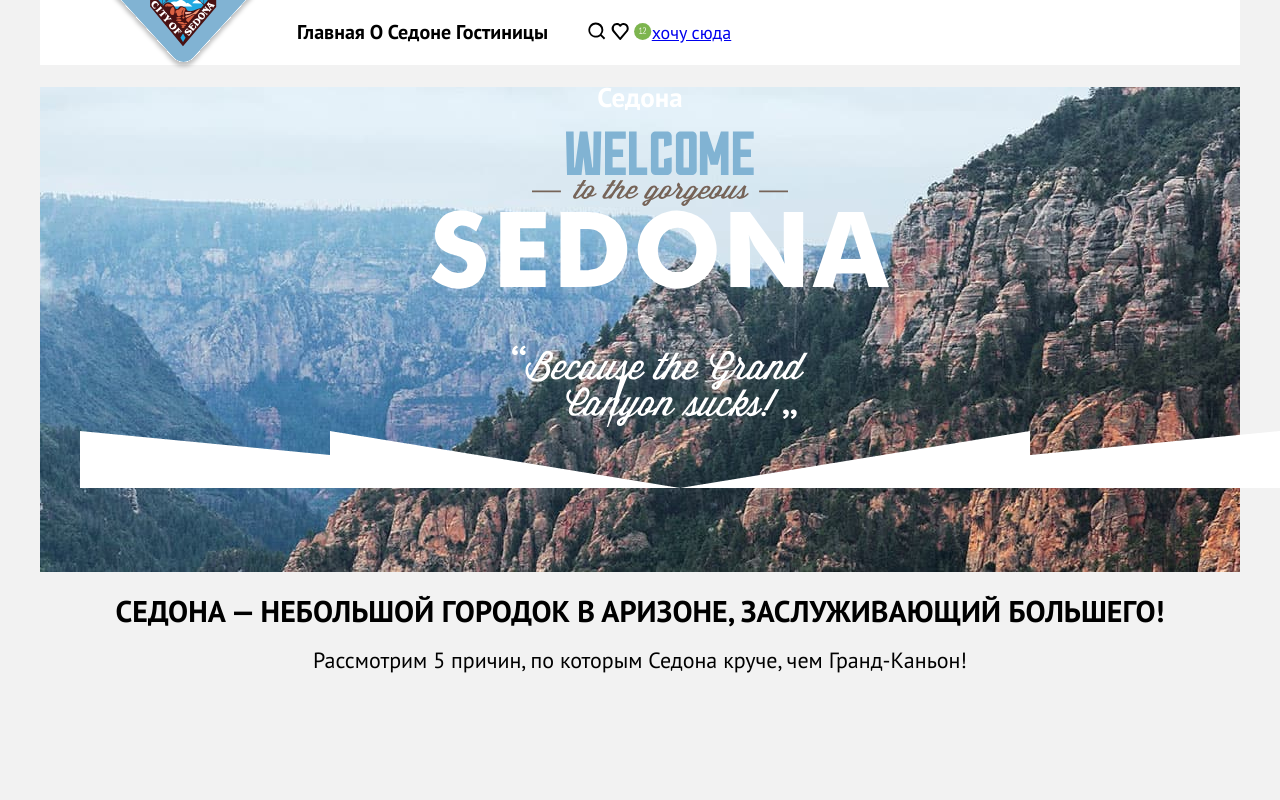
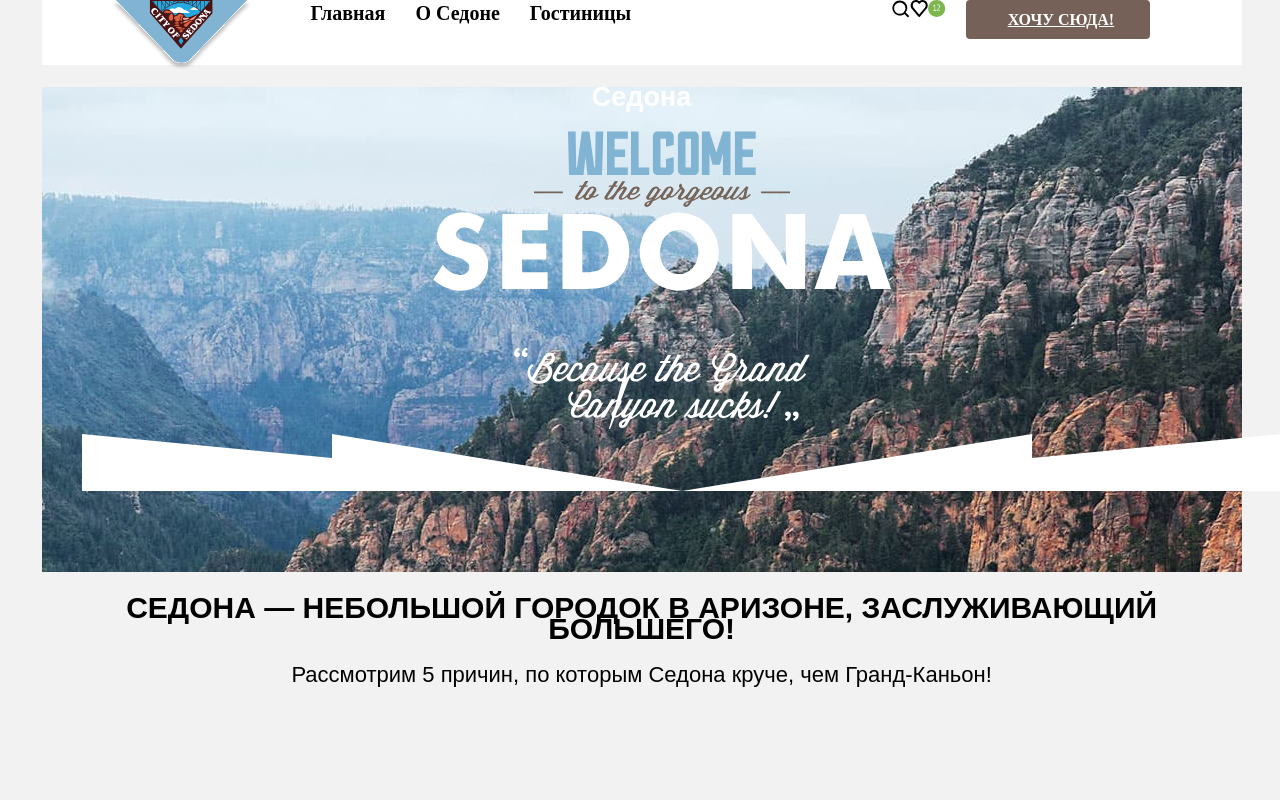
Before and after one commit to htmlacademy-htmlcss/2065575-sedona-34, a plain HTML site: page index.html in a window 1280 px wide. Shown: the top 800 px of the page. Drawn offline with Linux system fonts and the light colour scheme; a web font is replaced by a local one.

Commit message:
Добавляет код

```diff
--- a/index.html
+++ b/index.html
@@ -6,46 +6,52 @@
     <link rel="stylesheet" href="styles/styles.css">
   </head>
   <body>
-    <header>
-      <a href="/" class="logo">
+    <div class="container">
+      <header class="menu-header">
+        <a href="/" class="navigation-logo">
           <img class="logo-header" src="images/header/logohhg.svg" alt="Лого">
         </a>
-      <ul class="menu-top">
-        <li class="menu-top-ltem">
-          <a class="menu" href="#">Главная</a>
+        <nav class="navigation-left">
+          <ul class="navigation-left-top">
+            <li class="navigation-left-ltem">
+              <a class="menu-left" href="#">Главная</a>
             </li>
-        <li class="menu-top-ltem">
-          <a class="menu" href="#">О Седоне</a>
+            <li class="navigation-left-ltem">
+              <a class="menu-left" href="#">О Седоне</a>
             </li>
-        <li class="menu-top-ltem">
-          <a class="menu" href="catalog.html">Гостиницы</a>
+            <li class="navigation-left-ltem">
+              <a class="menu-left" href="catalog.html">Гостиницы</a>
             </li>
           </ul>
-      <ul class="custom-menu-top">
-        <li class="custom-menu-ltem">
-          <a class="custom-menu-link" href="catalog.html">
-            <img class="custom-menu-search" width="18" height="18" src="images/header/Поиск.svg" alt="Поиск">
+        </nav>
+        <nav class="navigation-right">
+          <ul class="navigation-right-top">
+            <li class="navigation-right-ltem">
+              <a class="navigation-right-link" href="catalog.html">
+                <img class="navigation-right-menu" width="18" height="18" src="images/header/Поиск.svg" alt="Поиск">
               </a>
             </li>
-        <li class="custom-menu-ltem">
-          <a class="custom-menu-link" href="#">
-            <img class="custom-menu-favorite" width="18" height="17" src="images/header/сердце.svg" alt="Сердце">
+            <li class="navigation-right-ltem">
+              <a class="navigation-right-link" href="#">
+                <img class="navigation-right-menu" width="18" height="17" src="images/header/сердце.svg" alt="Сердце">
               </a>
             </li>
-        <li class="custom-menu-ltem">
-          <a class="custom-menu-link" href="#">
-            <img class="custom-menu-tsyfra" width="18" height="17" src="images/header/Цифра.svg" alt="Число">
+            <li class="navigation-right-ltem">
+              <a class="navigation-right-link" href="#">
+                <img class="navigation-right-menu" width="18" height="17" src="images/header/Цифра.svg" alt="Число">
               </a>
             </li>
+            <li class="navigation-right-ltem navigation-button">
+              <a class="navigation-right-link button" href="#">хочу сюда!</a>
+            </li>
           </ul>
-      <div id="menu-button">
-        <a class="menu-button-roctanglo" href="#">хочу сюда</a>
-      </div>
+        </nav>
       </header>
 
-    <main class="index">
+      <main class="main-container main-index">
+        <div class="pege-container">
           <section class="hero">
-        <h1 class="visually-hidden">Седона</h1>
+            <h2 class="visually-hidden">Седона</h2>
             <ul class="hero-list">
               <li class="hero-ltem">
                 <img class="logo-WELCOME" width="188" height="45" src="images/main/WELCOME.svg" alt="WELCOME">
@@ -67,15 +73,15 @@
             <p class="divider-text">Рассмотрим 5 причин, по которым Седона круче, чем Гранд-Каньон!</p>
           </section>
 
-      <section class="advantages">
           <h1 class="visually-hidden">преимущество</h1>
+          <div class="advantages">
             <div class="advantages-background">
-          <h2 class="advantages-title">Настоящий городок</h2>
+              <h2 class="advantages-description title">Настоящий городок</h2>
               <p class="advantages-description">— №1 —</p>
-          <p class="advantages-description-text">Седона — не аттракцион для туристов, там течёт своя жизнь</p>
+              <p class="advantages-description text">Седона — не аттракцион для туристов, там течёт своя жизнь</p>
+            </div>
               <img class="photo" width="800" height="384" src="images/main/photo-1.jpg" alt="photo">
           </div>
-      </section>
           <section class="advantages">
             <div class="advantages-Housing">
               <img class="icon-Housing" width="75" height="72" src="images/main/дом.svg" alt="дом">
@@ -149,6 +155,7 @@
               </p>
             </form>
           </section>
+        </div>
       </main>
 
       <footer>
@@ -179,5 +186,6 @@
           <p class="about-text">сделано в <a class="html academy-link" href="https://htmlacademy.rw/">.html academy</a></p>
         </div>
       </footer>
+    </div>
   </body>
 </html>
--- a/styles/styles.css
+++ b/styles/styles.css
@@ -2,7 +2,7 @@
     font-family: "PT Sans";
     font-style: normal;
     font-weight: 400;
-    src: url("../fonts/ptsans-400.woff2")format("woff2");
+    src: url("fonts/ptsans-400.woff2")format("woff2");
     font-display: swap;
 }
 
@@ -10,11 +10,18 @@
     font-family: "PT Sans";
     font-style: normal;
     font-weight: 700;
-    src: url("../fonts/ptsans-700.woff2")format("woff2");
+    src: url("fonts/ptsans-700.woff2")format("woff2");
     font-display: swap;
 }
 
+html {
+    height: 100%;
+}
+
 body {
+    display: flex;
+    flex-direction: column;
+    min-height: 100%;
     margin-bottom: 0;
     margin-left: 40px;
     margin-right: 40px;
@@ -24,63 +31,103 @@ body {
     line-height: 21px;
     color: #000000;
     background-color: #F2F2F2;
-
+    min-width: 94%;
 }
 
-header {
-    margin: 0 auto;
-    min-width: 94%;
-    display: -webkit-flex;
-    display: -ms-inline-flexbox;
-    display: flex;
-    -ms-flex-align: center;
-    align-items: center;
+.container {
+   width: 1200px;
+   margin: 0 auto;
+}
+
+.menu-header {
+    margin: 0;
     padding: 0;
     background-color: #ffffff;
+    width: 1200px;
     height: 65px;
+    display: flex;
 }
 
-header .logo {
+.logo-header {
+    width: 139px;
+    height: 70px;
     margin-left: 70px;
 }
 
-header .menu-top {
-    list-style-type: none;
+.navigation-left {
+    width: 440px;
+    height: 66px;
+    margin: 0 auto;
+    margin-left: 30px;
 }
 
-header .custom-menu-top {
-    list-style-type: none;
+.navigation-left-top {
+    display: inline-block;
+    display: flex;
+    list-style: none;
+    padding: 0;
+    margin: 0;
+ }
+
+.navigation-left-ltem {
+    margin-left: 30px;
 }
 
-header .menu-top-ltem {
-    display: inline-block;
+.menu-left {
+    font-style: normal;
+    text-decoration: none;
+    Font-family: PT Sans;
+    font-weight: 700;
+    color: #000000;
+    font-size: 20px;
+    line-height: 26px;
+}
+
+.navigation-right {
+    width: 264px;
+    height: 66px;
+    margin: 0 auto;
+}
+
+.navigation-right-top {
+    display: flex;
+    list-style-type: none;
+    padding: 0;
+    margin: 0;
  }
 
-header .custom-menu-ltem {
-   display: inline-block;
+ .navigation-button {
+    width: 160px;
+    padding-right: 15px;
+    padding: 9px;
+    padding-left: 15px;
+    border-radius: 4px;
+    background-color: #756157;
+    margin-left: 20px;
+    text-align: center;
+ }
+
+.button {
+    font-style: normal;
+    Font-family: PT Sans;
+    font-weight: 700;
+    Font-size: 16px;
+    line-height: 20px;
+    color: #FFFFFF;
+    text-transform: uppercase;
+    list-style: none;
 }
 
-header .menu {
-    display: block;
-    text-decoration: none;
-    Font-family: PT Sans;
-    color: #000000;
-    font-size: 20px;
-    font-weight: 700;
-    Font-style: Bold;
-    Line-height: 26px;
-    Line-height: 100%;
- }
+.main-container {
+    flex-grow: 1;
+}
 
 .hero {
-    margin: 0;
-    padding: 0;
     height: 485px;
     color: #ffffff;
-    background-color: #000000;
     background-image: url("../images/main/пейзаш.jpg");
-      background-size: 100% auto;
     background-repeat: no-repeat;
+    background-size: 100% auto;
     text-align: center;
 }
 
@@ -95,11 +142,10 @@ ul.hero-list li {
 
 .divider-title {
     font-family: "PT Sans", sans-serif;
-    Font-style: Bold;
     font-weight: 700;
     Font-size: 30px;
-    Line-height: 36px;
-    Line-height: 93%;
+
+
     Vertical-align: Top;
     text-transform: uppercase;
 }
@@ -108,57 +154,48 @@ ul.hero-list li {
     font-family: "PT Sans", sans-serif;
     font-weight: 400;
     Font-size: 22px;
-    Line-height: 26px;
-    Line-height: 91%;
+
     Vertical-align: Top;
+}
+
+.advantages {
+    display: flex;
 }
 
 .advantages-background {
     width: 400px;
     height: 384px;
     background-color: #82B3D3;
+    margin: 0;
+    padding: 0;
     text-align: center;
-    Font-style: Bold;
-    margin: 85px, 85px;
-    padding: 92px;
-    width: 230px;
-    height: 200px;
-    text-shadow: 4px 0px 4px rgba(0,0,0,0.25);
-    color: #ffffff;
 }
 
-.advantages-title {
+.title {
     font-family: "PT Sans", sans-serif;
     font-weight: 700;
-    Font-style: Bold;
     font-size: 24px;
     Line-height: 28px;
     text-transform: uppercase;
     width: 230px;
     height: 56px;
-    text-align: center;
 }
 
 .advantages-description{
     font-family: "PT Sans", sans-serif;
     font-weight: 400;
-    font-style: regular;
     font-size: 18px;
     Line-height: 21px;
     width: 230px;
     height: 21px;
-    text-align: center;
+
+    text-shadow: 4px 0px 4px rgba(0,0,0,0.25);
+    color: #ffffff;
 }
 
-.advantages-description-text {
-    font-family: "PT Sans", sans-serif;
-    font-weight: 400;
-    font-style: regular;
-    font-size: 18px;
-    Line-height: 21px;
+.text {
     width: 230px;
     height: 63px;
-    text-align: center;
 }
 
 .advantages-Housing {
@@ -166,6 +203,5 @@ ul.hero-list li {
     height: 384px;
     background-color: rgba(131, 179, 211, 0.12);
     text-align: center;
-    Font-style: Bold;
     color: #000000;
 }
```
Lines whose indentation alone changed are shown as unchanged.
